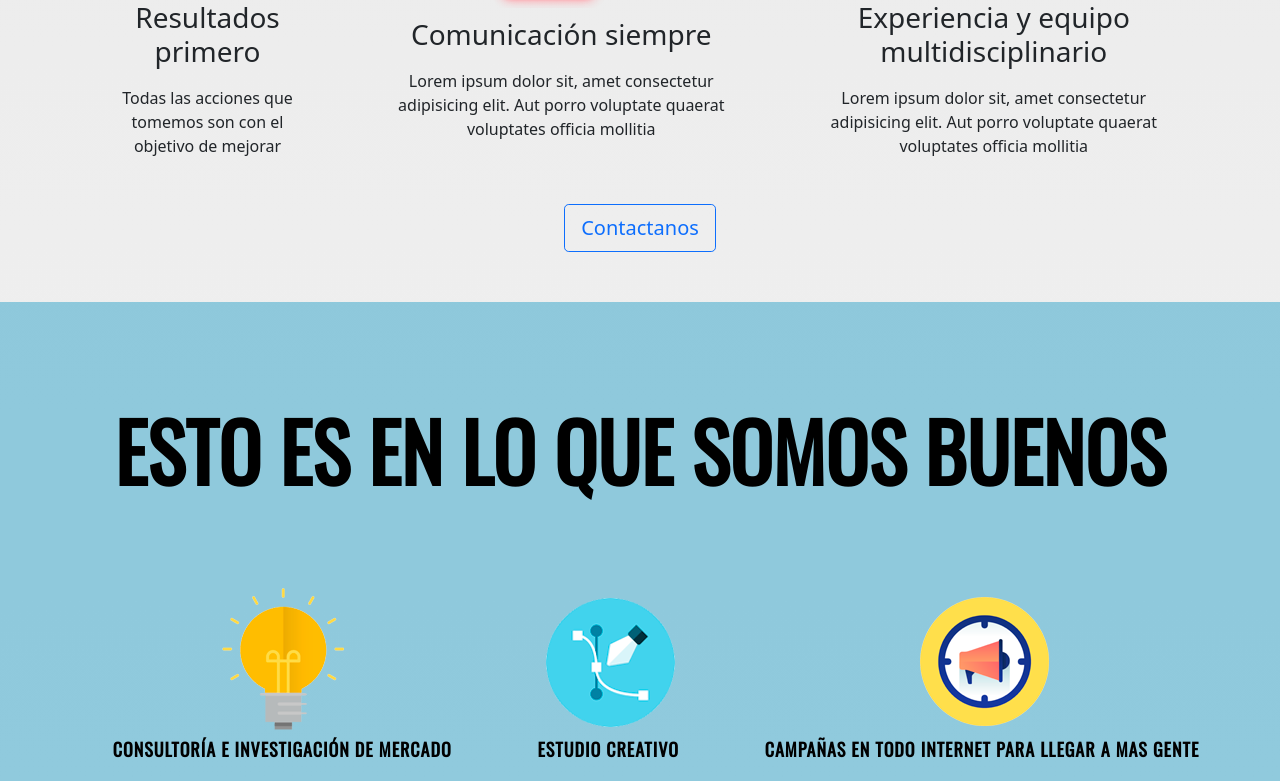
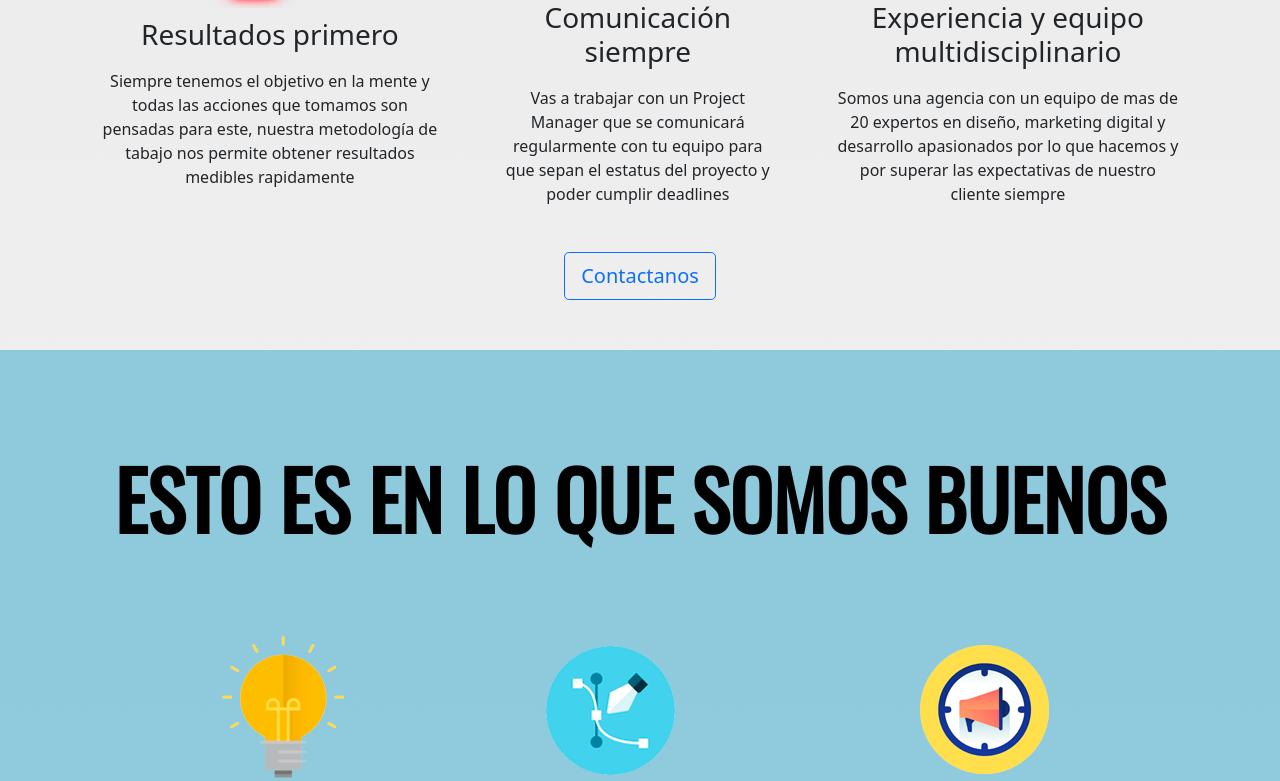
Before and after one commit to karlamorloy/proyectofinal, a website: page index.html in a window 1280 px wide. Shown: the part 1222-2003 px from the top of the page. Drawn offline with nearby package versions, Linux system fonts and the light colour scheme.

Commit message:
some copy mods

```diff
--- a/index.html
+++ b/index.html
@@ -101,19 +101,19 @@
             <section class="porQueEscogernos1">
                 <img src="Recursos/1_mod.png" alt="imagen para numero uno" class="numeros1" loading="lazy">
                 <h3 class="titulo-abt-us">Resultados primero</h3>
-                <p>Todas las acciones que tomemos son con el objetivo de mejorar </p>
+                <p>Siempre tenemos el objetivo en la mente y todas las acciones que tomamos son pensadas para este, nuestra metodología de tabajo nos permite obtener resultados medibles rapidamente </p>
             </section>
 
             <section class="porQueEscogernos2">
                 <img src="Recursos/2_mod.png" alt="imagen para numero dos" class="numeros" loading="lazy">
                 <h3 class="titulo-abt-us">Comunicación siempre</h3>
-                <p>Lorem ipsum dolor sit, amet consectetur adipisicing elit. Aut porro voluptate quaerat voluptates officia mollitia</p>
+                <p>Vas a trabajar con un Project Manager que se comunicará regularmente con tu equipo para que sepan el estatus del proyecto y poder cumplir deadlines</p>
             </section>
 
             <section class="porQueEscogernos3">
                 <img src="Recursos/3_mod.png" alt="imagen para numero tres" class="numeros" loading="lazy">
                 <h3 class="titulo-abt-us">Experiencia y equipo multidisciplinario</h3>
-                <p>Lorem ipsum dolor sit, amet consectetur adipisicing elit. Aut porro voluptate quaerat voluptates officia mollitia</p>
+                <p>Somos una agencia con un equipo de mas de 20 expertos en diseño, marketing digital y desarrollo apasionados por lo que hacemos y por superar las expectativas de nuestro cliente siempre</p>
             </section>
 
         </section>
```
